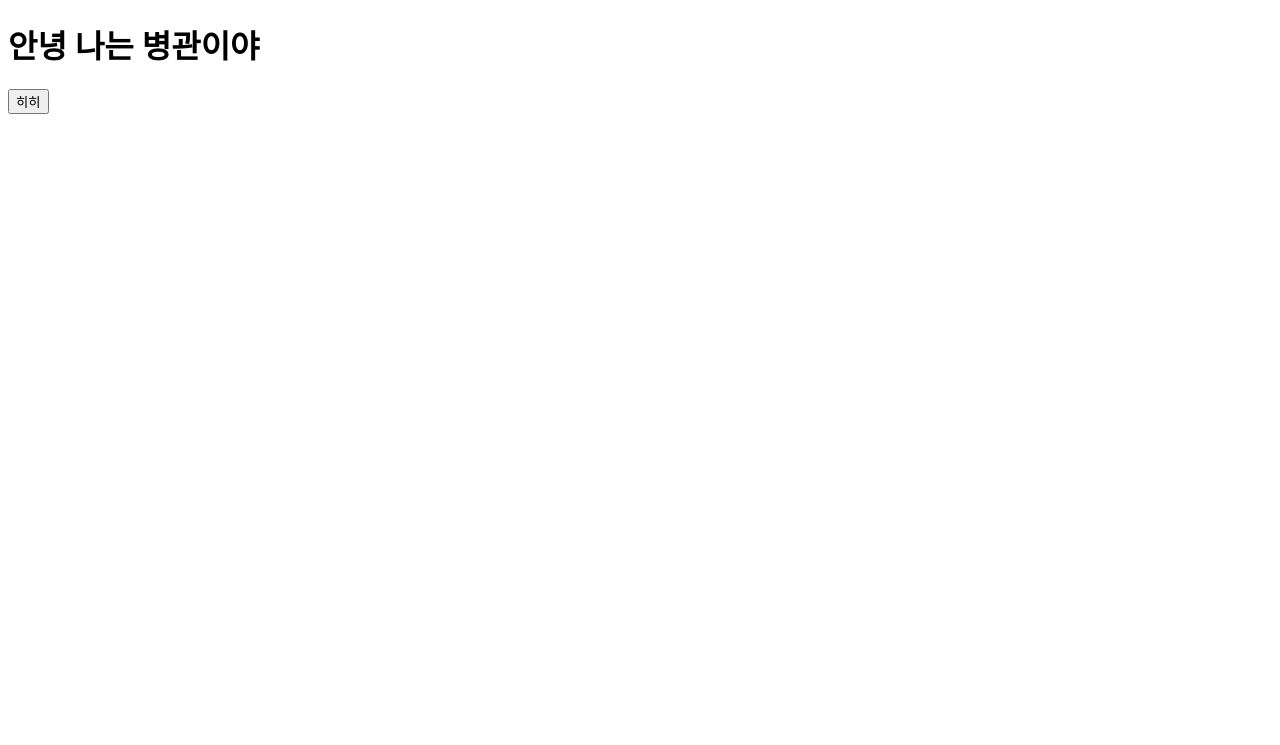
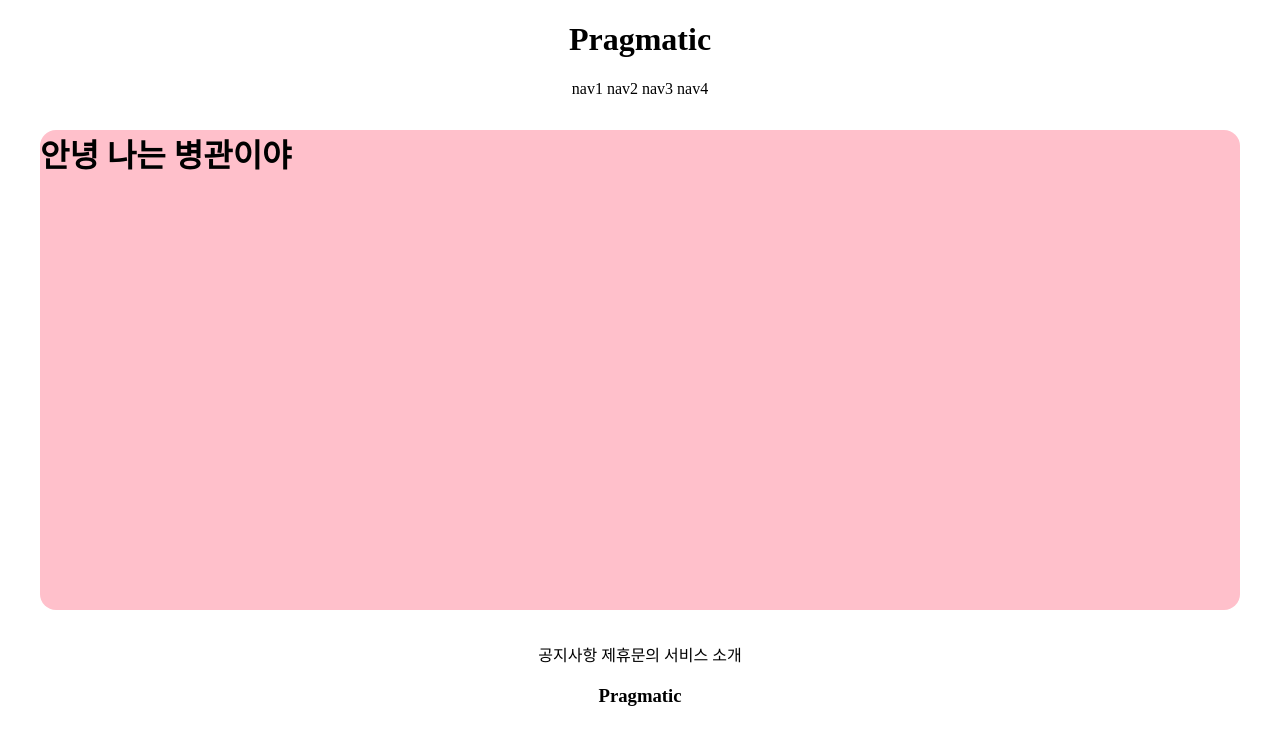
Before and after one commit to timgotango/gis_4ban_timproject, a Django app: page /accounts/hello_world/ in a window 1280 px wide. Shown: the top 745 px of the page. Run offline with Django 3.2, Linux system fonts and the light colour scheme; parts of the project's set-up code (start-up, migrations or seed data) failed here and were passed over.

```diff
--- /dev/null
+++ b/accountapp/templates/accountapp/hello_world.html
@@ -0,0 +1,8 @@
+
+{% extends 'base.html' %}
+
+{% block content %}
+    <div style="height: 30rem; background-color: pink; margin: 2rem; border-radius:1rem;">
+        <h1>안녕 나는 병관이야</h1>
+    </div>
+{% endblock %}
--- a/accountapp/views.py
+++ b/accountapp/views.py
@@ -4,4 +4,4 @@ from django.shortcuts import render
 
 # Create your views here.
 def hello_world(request):
-    return render(request, 'base.html')
+    return render(request, 'accountapp/hello_world.html')
--- a/templates/base.html
+++ b/templates/base.html
@@ -2,10 +2,19 @@
 <html lang="en">
 <head>
     <meta charset="UTF-8">
-    <title>Title</title>
+    <title>timproject</title>
 </head>
 <body>
-<h1>안녕 나는 병관이야</h1>
-<button>히히</button>
+
+{% include 'header.html' %}
+
+{% block content %}
+{% endblock %}
+
+{% include 'footer.html' %}
+
+
+
+
 </body>
 </html>
--- /dev/null
+++ b/templates/footer.html
@@ -0,0 +1,10 @@
+<div style="text-align: center">
+    <div>
+        <span>공지사항</span>
+        <span>제휴문의</span>
+        <span>서비스 소개</span>
+    </div>
+    <div>
+        <h3>Pragmatic</h3>
+    </div>
+</div>
--- /dev/null
+++ b/templates/header.html
@@ -0,0 +1,11 @@
+<div style="text-align: center">
+    <div>
+        <h1>Pragmatic</h1>
+    </div>
+    <div>
+        <span>nav1</span>
+        <span>nav2</span>
+        <span>nav3</span>
+        <span>nav4</span>
+    </div>
+</div>
```
